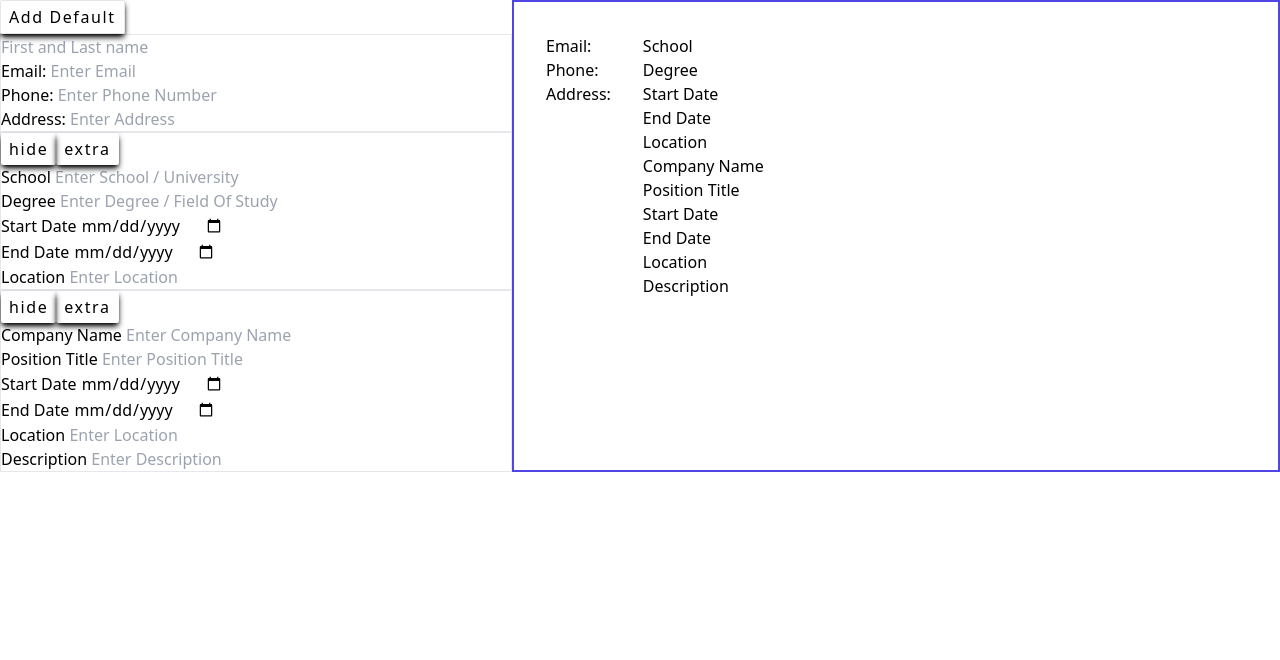
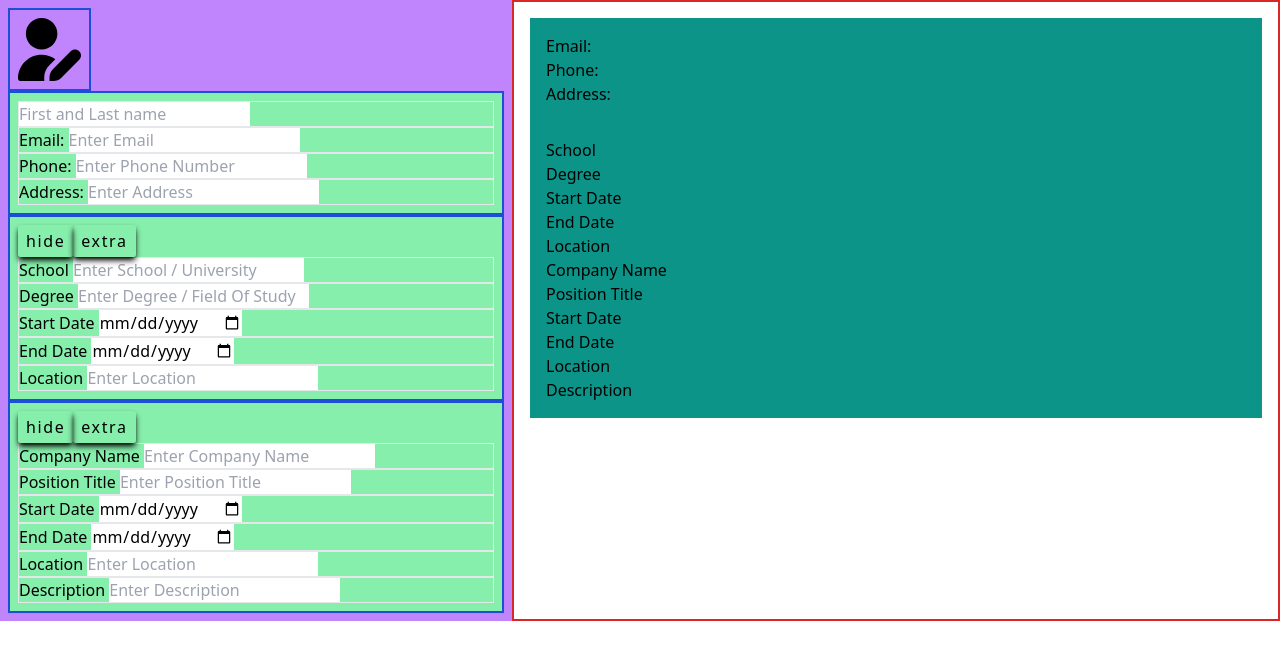
Before and after one commit to Velertra/newCVB, a React app: page / in a window 1280 px wide. Shown: the top 660 px of the page. Built offline with nearby package versions, Linux system fonts and the light colour scheme; the HTML template or start-up script is replaced by a standard one.

Commit message:
added styling to create the sections and input display.

```diff
--- a/src/components/InputComponent.jsx
+++ b/src/components/InputComponent.jsx
@@ -1,7 +1,7 @@
 const InputComponent = ( {data, defaultValues, handleTextChange, index} ) => {
 
     return (
-        <div className={`container-${data.name}`} key={index}>
+        <div className="border" id={(`${data.label}-container`).toLowerCase().replace(/\s/g, '-')}>
             <label>{data.label}{" "}
                 <input
                     type={data.type}
--- a/src/components/MainComponent.jsx
+++ b/src/components/MainComponent.jsx
@@ -32,9 +32,9 @@ const MainComponent = () => {
 
     return (
         <div className='flex max-h-full'>
-            <div className='w-2/5 no-scrollbar overflow-auto child:border'>
-                <button onClick={() => addDefaultData()} >Add Default</button>
-                <div className=''>
+            <div className='flex flex-col w-2/5 no-scrollbar overflow-auto p-2 bg-purple-400 child:border-2 child:border-blue-700 child:p-2' id='input-container'>
+                <img src='/icon/user-pen.svg' className='w-2/12' id='fillin-icon' onClick={() => addDefaultData()} ></img>
+                <div className='bg-green-300'>
                     {PersonalInfo.map((data, index) =>
                         <InputComponent
                             info={PersonalInfo}
@@ -45,7 +45,7 @@ const MainComponent = () => {
                         />
                     )}
                 </div>
-                <div className='education-info'>
+                <div className='bg-green-300'>
                     <CreateInput
                         info={EducationInfo}
                         handleTextChange={handleTextChange}
@@ -53,7 +53,7 @@ const MainComponent = () => {
                     />
 
                 </div>
-                <div className='experience-info'>
+                <div className='bg-green-300'>
                     <CreateInput
                         info={ExperienceInfo}
                         handleTextChange={handleTextChange}
@@ -61,7 +61,7 @@ const MainComponent = () => {
                     />
                 </div>
             </div>
-            <div id='outputs' className='flex w-3/5 overflow-auto border-2 border-indigo-600 no-scrollbar p-4 child:p-4'>
+            <div id='outputs' className='flex flex-col w-3/5 overflow-auto border-2 border-red-600 no-scrollbar p-4 child:p-4 child:bg-teal-600'>
                 <section className=''>
                     <CreateOutputs
                         info={PersonalInfo}
--- a/src/constants/MainData.jsx
+++ b/src/constants/MainData.jsx
@@ -4,14 +4,16 @@ const PersonalInfo = [
       name: 'text1',
       default: 'Josephine Myers',
       type: 'text',
-      placeholder: 'First and Last name'
+      placeholder: 'First and Last name',
+      outStyle: 'bg-red-400 text-xl leading-loose font-black'
     },
     {
       name: 'text2',
       label: 'Email:',
       default: 'JosephineMyers@mailadd.com',
       type: 'email',
-      placeholder: 'Enter Email'
+      placeholder: 'Enter Email',
+      outStyle: 'bg-blue-600'
     },
     {
       name: 'text3',
--- a/src/utilities/CreateInputs.jsx
+++ b/src/utilities/CreateInputs.jsx
@@ -3,7 +3,7 @@
 import { useState } from "react";
 import InputComponent from "../components/InputComponent";
 
-const CreateInput = ( { info, handleTextChange, defaultValues, addExtraSection } ) => {
+const CreateInput = ( { info, handleTextChange, defaultValues } ) => {
     const [hideBtn, setHideBtn] = useState(false);
     const [sectionsArray, setSectionsArray] = useState([]);
 
@@ -24,11 +24,9 @@ const CreateInput = ( { info, handleTextChange, defaultValues, addExtraSection }
         let newSections = [];
         for(let x = 0; x < sectionsArray.length; x++){
             if(sectionsArray[x] !== sectionsArray[test.key]){
-                //console.log(sectionsArray[x])
                 newSections.push(<div key={test.key}></div>);
             }
         }
-
         console.log(newSections)
         setSectionsArray(() => newSections)
     }
@@ -49,12 +47,11 @@ const CreateInput = ( { info, handleTextChange, defaultValues, addExtraSection }
                     data={data}
                 />
             )}
-            {/* add a section for every div in  */}
 
+            {/* add a section for every div in  section array*/}
             {Array.isArray(sectionsArray) &&
             sectionsArray.map((div, index) => (
-                    <div key={index}>
-
+                    <div id='' key={index}>
                         {info.map((data, dataIndex) => (
                             <InputComponent
                                 info={data}
--- a/src/utilities/CreateOutputs.jsx
+++ b/src/utilities/CreateOutputs.jsx
@@ -13,7 +13,7 @@ const CreateOutputs = ( { info, text } ) => {
         {info.map((data, index) => (
             <label className={(data.name).toLowerCase().replace(/\s/g, '-')} key={`display-${index}`}>
                 {data.label}
-                <p>{sanitize(text[data.name])}</p>
+                <p className={data.outStyle}>{sanitize(text[data.name])}</p>
             </label>
         ))}
      </>
```
Also changed, not shown: public/icon/user-pen.svg (added).
